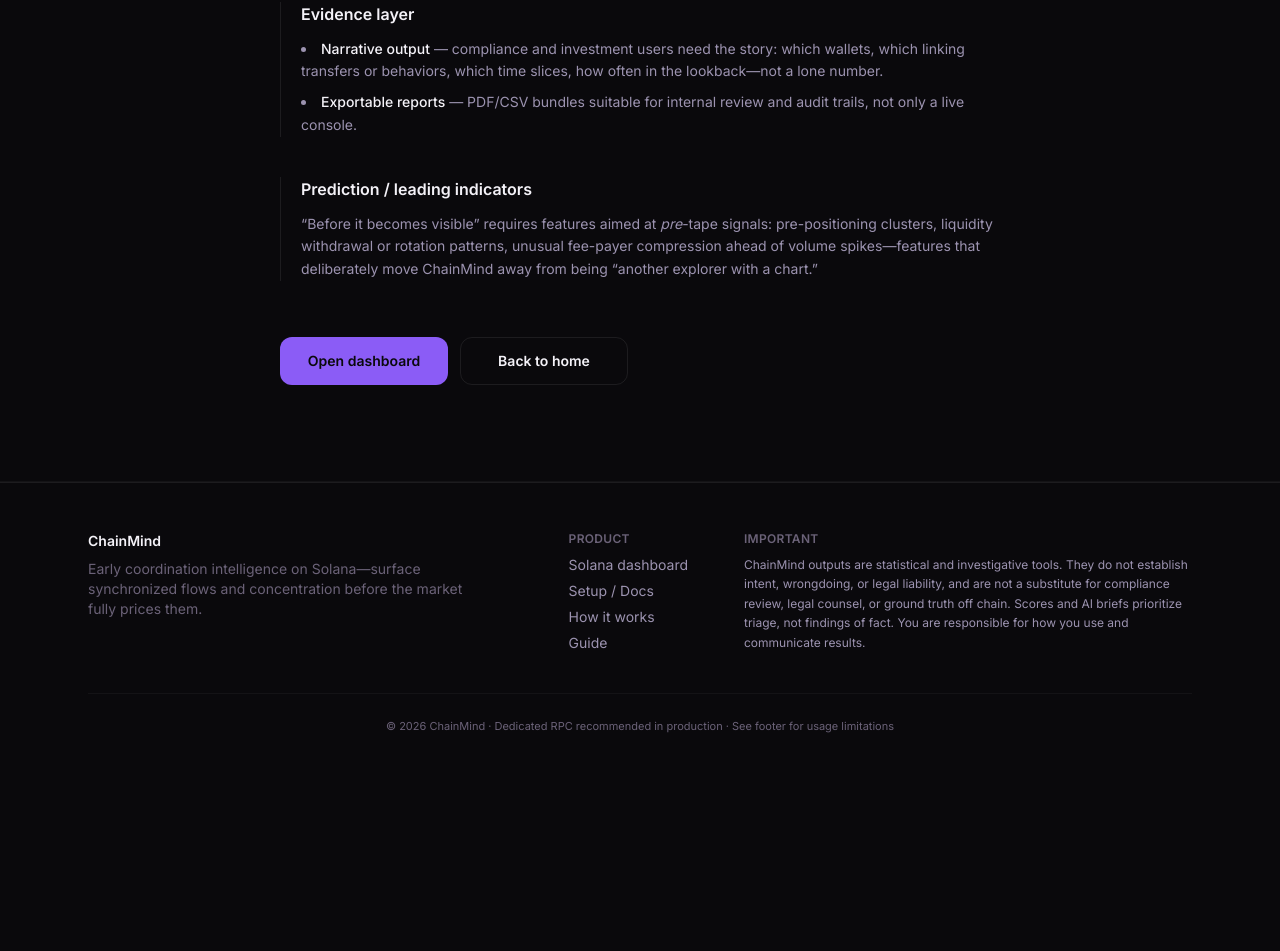
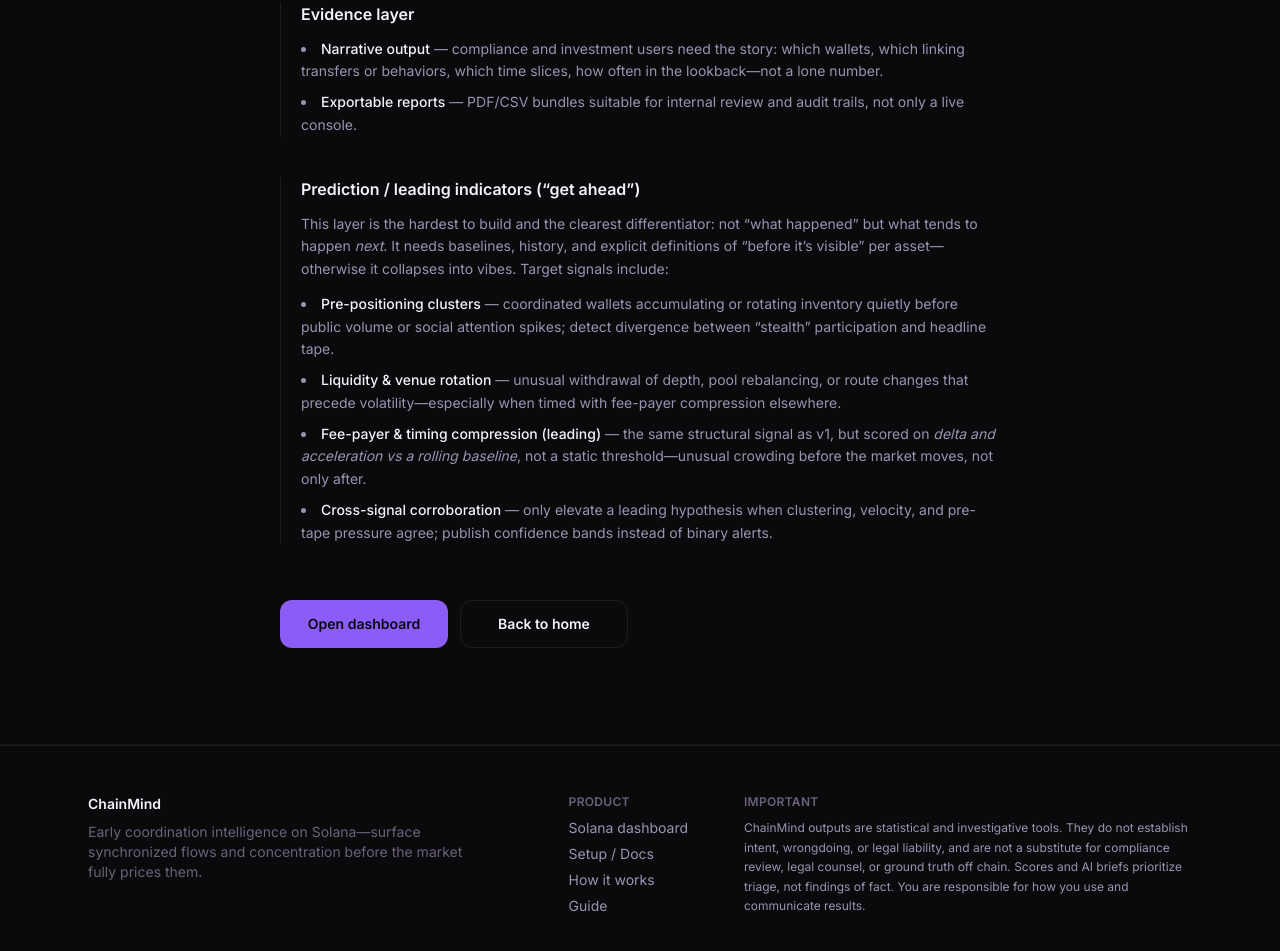
Before and after one commit to millw14/ChainMind, a Next.js app: page /how-it-works in a window 1280 px wide. Shown: the part 1198-2149 px from the top of the page. Before the commit the page ends 1982 px from the top, so only its background shows below. Built offline with nearby package versions, Linux system fonts and the light colour scheme.

Commit message:
Guide: expand prediction layer into structured leading-indicator bullets
Co-authored-by: Cursor <cursoragent@cursor.com>

```diff
--- a/app/(marketing)/how-it-works/page.js
+++ b/app/(marketing)/how-it-works/page.js
@@ -90,12 +90,34 @@ export default function HowItWorksPage() {
             </div>
 
             <div className="border-l border-cm-border pl-5">
-              <h3 className="text-base font-semibold text-cm-text">Prediction / leading indicators</h3>
+              <h3 className="text-base font-semibold text-cm-text">Prediction / leading indicators (“get ahead”)</h3>
               <p className="mt-3 text-sm leading-relaxed text-cm-muted">
-                “Before it becomes visible” requires features aimed at <em>pre</em>-tape signals: pre-positioning
-                clusters, liquidity withdrawal or rotation patterns, unusual fee-payer compression ahead of volume
-                spikes—features that deliberately move ChainMind away from being “another explorer with a chart.”
+                This layer is the hardest to build and the clearest differentiator: not “what happened” but what tends to
+                happen <em>next</em>. It needs baselines, history, and explicit definitions of “before it’s visible” per
+                asset—otherwise it collapses into vibes. Target signals include:
               </p>
+              <ul className="mt-3 list-inside list-disc space-y-2 text-sm leading-relaxed text-cm-muted">
+                <li>
+                  <strong className="font-medium text-cm-text">Pre-positioning clusters</strong> — coordinated wallets
+                  accumulating or rotating inventory quietly before public volume or social attention spikes; detect
+                  divergence between “stealth” participation and headline tape.
+                </li>
+                <li>
+                  <strong className="font-medium text-cm-text">Liquidity &amp; venue rotation</strong> — unusual
+                  withdrawal of depth, pool rebalancing, or route changes that precede volatility—especially when timed
+                  with fee-payer compression elsewhere.
+                </li>
+                <li>
+                  <strong className="font-medium text-cm-text">Fee-payer &amp; timing compression (leading)</strong> —
+                  the same structural signal as v1, but scored on <em>delta and acceleration vs a rolling baseline</em>,
+                  not a static threshold—unusual crowding before the market moves, not only after.
+                </li>
+                <li>
+                  <strong className="font-medium text-cm-text">Cross-signal corroboration</strong> — only elevate a
+                  leading hypothesis when clustering, velocity, and pre-tape pressure agree; publish confidence bands
+                  instead of binary alerts.
+                </li>
+              </ul>
             </div>
           </div>
         </section>
```
